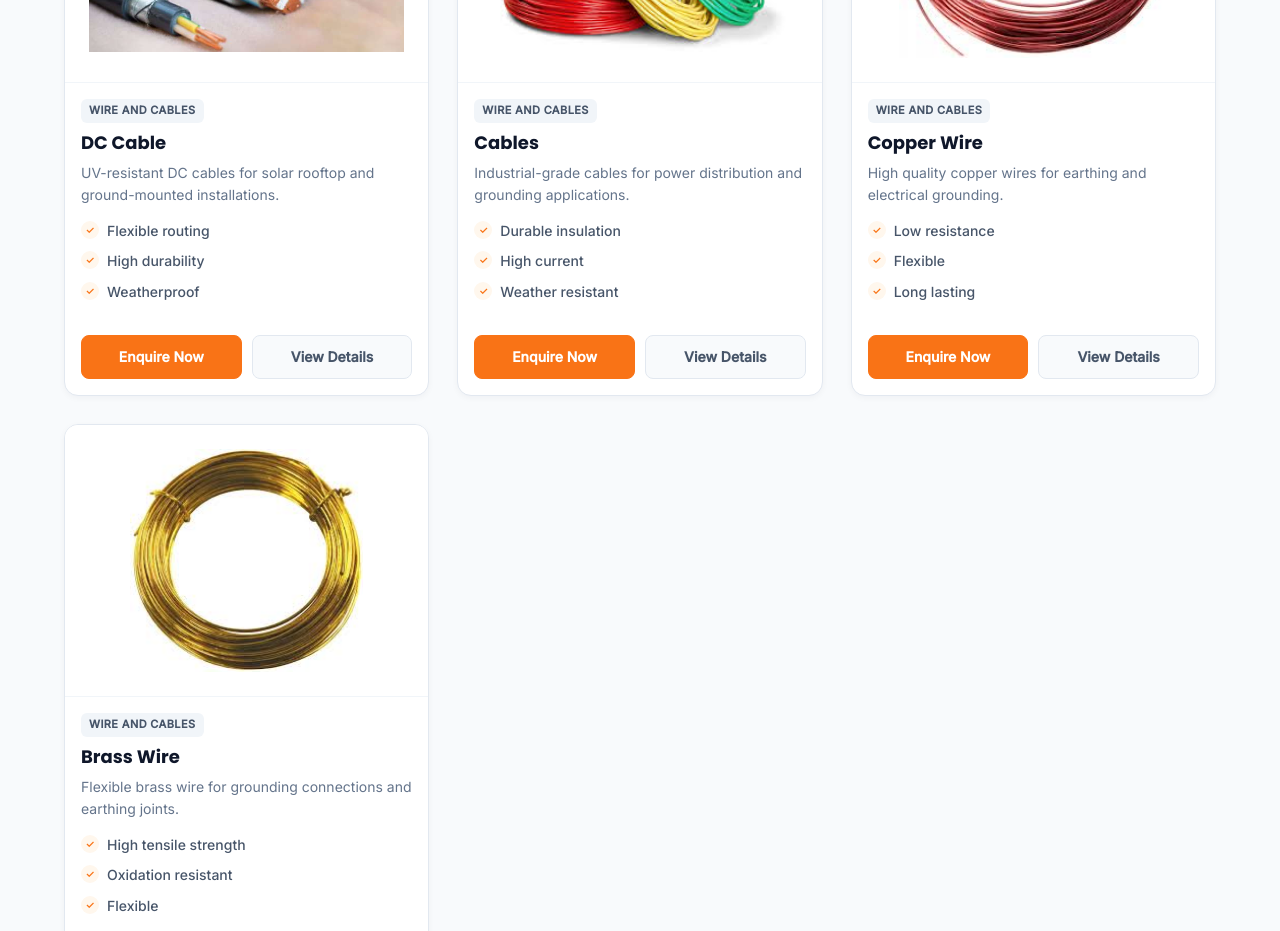
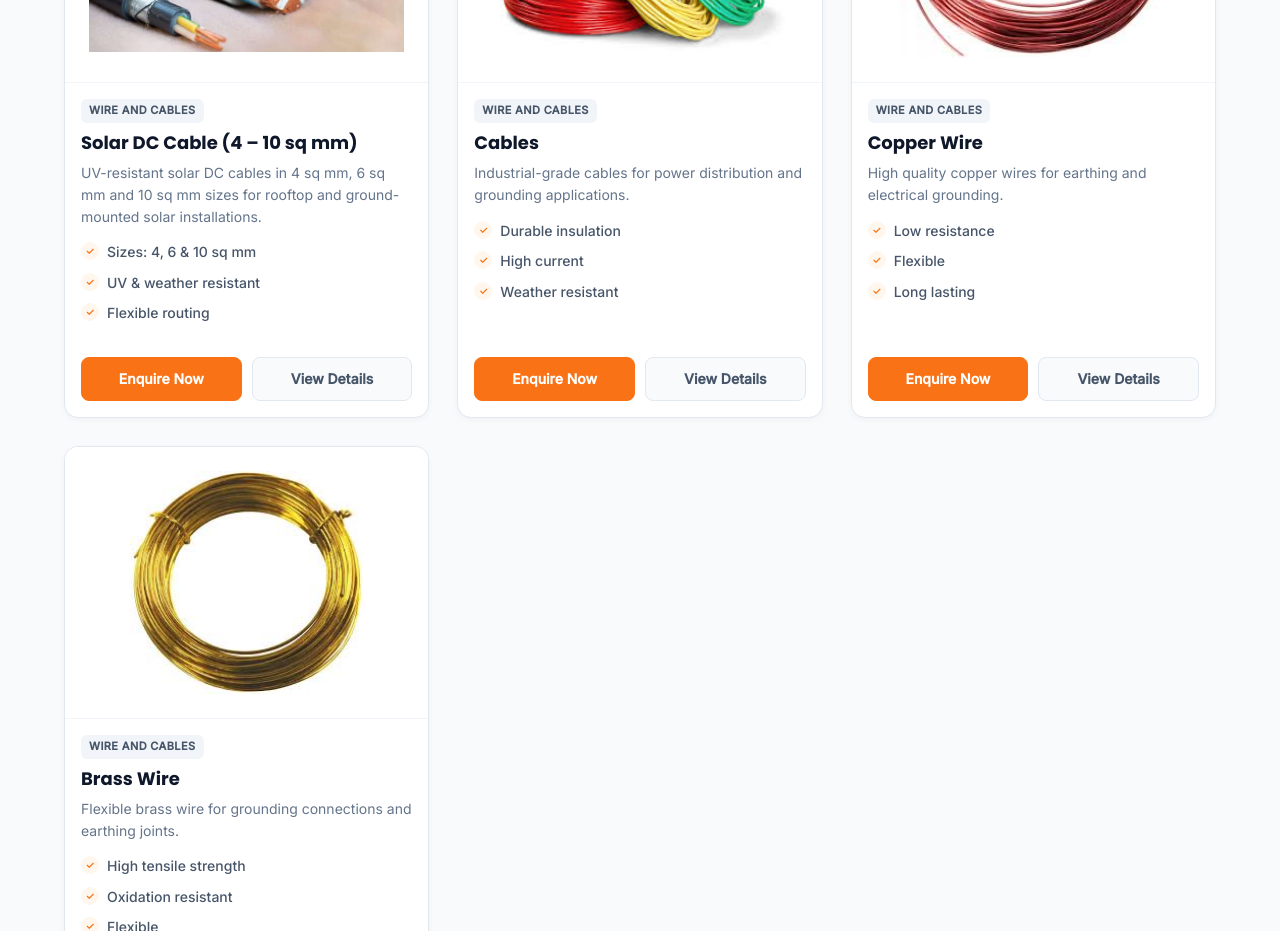
Before and after one commit to JackSparrow9105/NexusSolutions, an Angular app: page /products in a window 1280 px wide. Shown: the part 6940-7871 px from the top of the page. Built offline with nearby package versions, Linux system fonts and the light colour scheme.

Commit message:
DC cable 4-10 sq mm

```diff
--- a/src/app/shared/product-data.ts
+++ b/src/app/shared/product-data.ts
@@ -600,12 +600,13 @@ export const PRODUCTS: Product[] = [
   // ============================ WIRE AND CABLES ============================
   {
     id: 'dc-cable',
-    title: 'DC Cable',
+    title: 'Solar DC Cable (4 – 10 sq mm)',
     image: OLD + 'dcCable.jpg',
-    description: 'UV-resistant DC cables for solar rooftop and ground-mounted installations.',
-    features: ['Flexible routing', 'High durability', 'Weatherproof'],
+    description: 'UV-resistant solar DC cables in 4 sq mm, 6 sq mm and 10 sq mm sizes for rooftop and ground-mounted solar installations.',
+    features: ['Sizes: 4, 6 & 10 sq mm', 'UV & weather resistant', 'Flexible routing'],
     category: 'wire-cables',
     specs: [
+      { label: 'Sizes', value: '4 sq mm, 6 sq mm, 10 sq mm' },
       { label: 'Insulation', value: 'XLPO' },
       { label: 'Voltage', value: '1.5kV DC' },
       { label: 'Type', value: '2-core / 4-core' },
```
